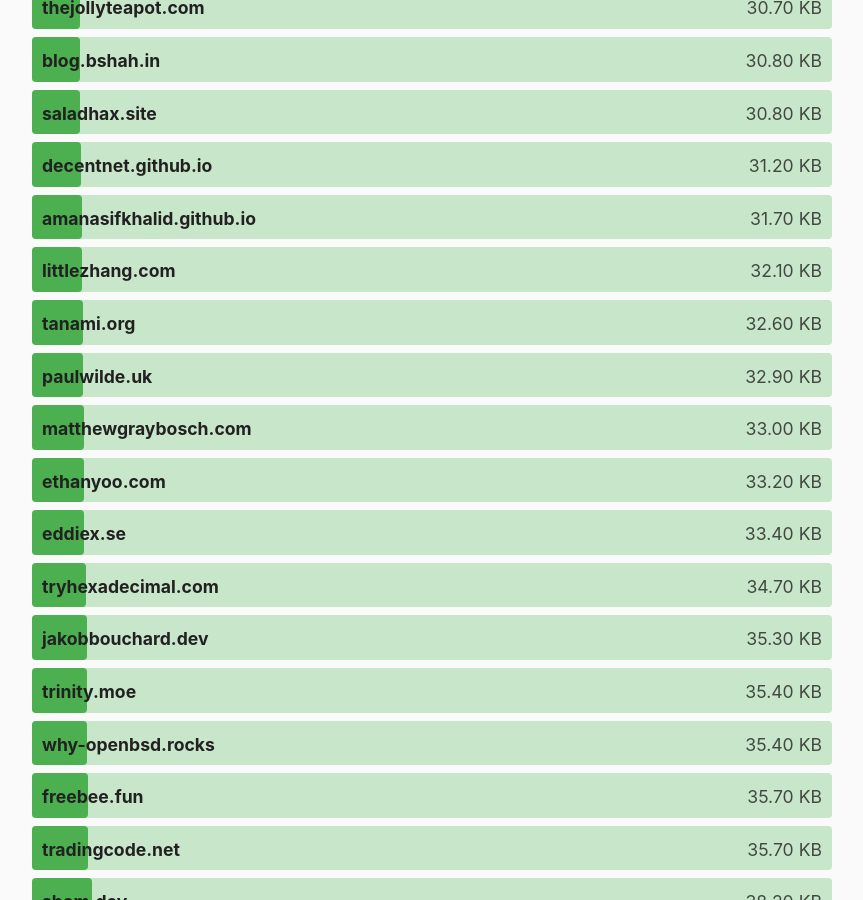
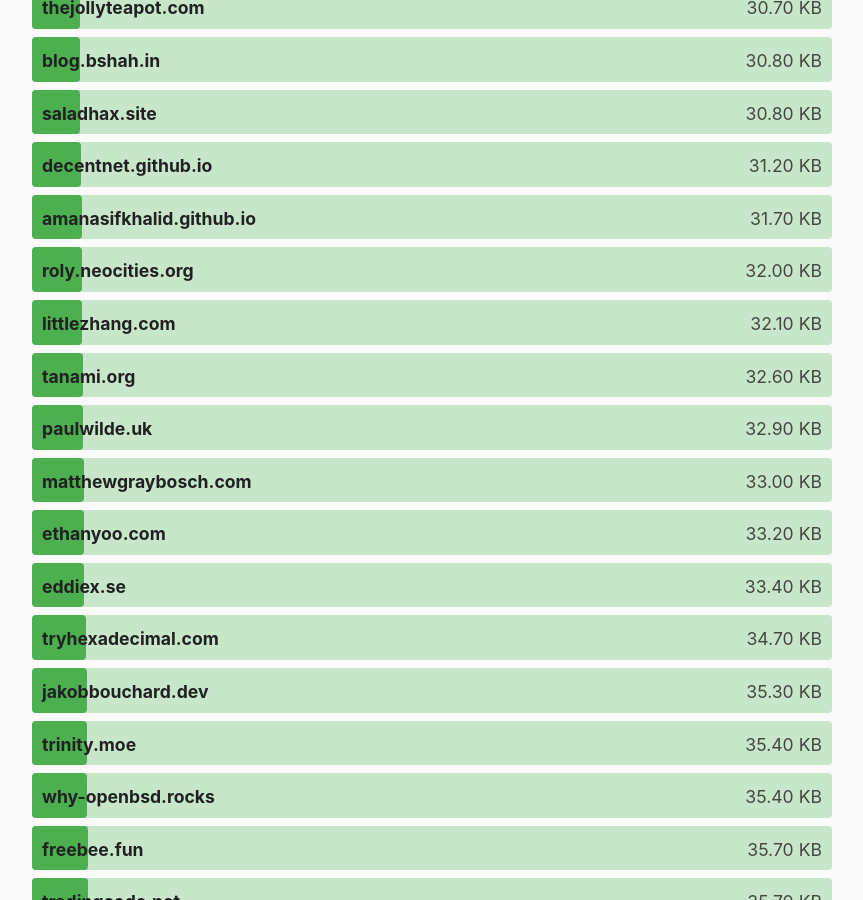
Before and after one commit to kevquirk/512kb.club, a Jekyll site: the page built from index.md, in a window 1280 px wide and 900 px high, scrolled down 6795 px. Shown: the whole window, without its empty margins (208-1071 px from the left). Built offline with Jekyll 4.4.1, drawn with Linux system fonts in a browser that asks for light colours.

Commit message:
My website

```diff
--- a/_data/sites.yml
+++ b/_data/sites.yml
@@ -1592,3 +1592,8 @@
   url: http://imreallybored.xyz/
   size: 14.1
   last_checked: 2021-11-03
+
+- domain: roly.neocities.org
+  url: https://roly.neocities.org/
+  size: 32
+  last_checked: 2021-11-19
```
